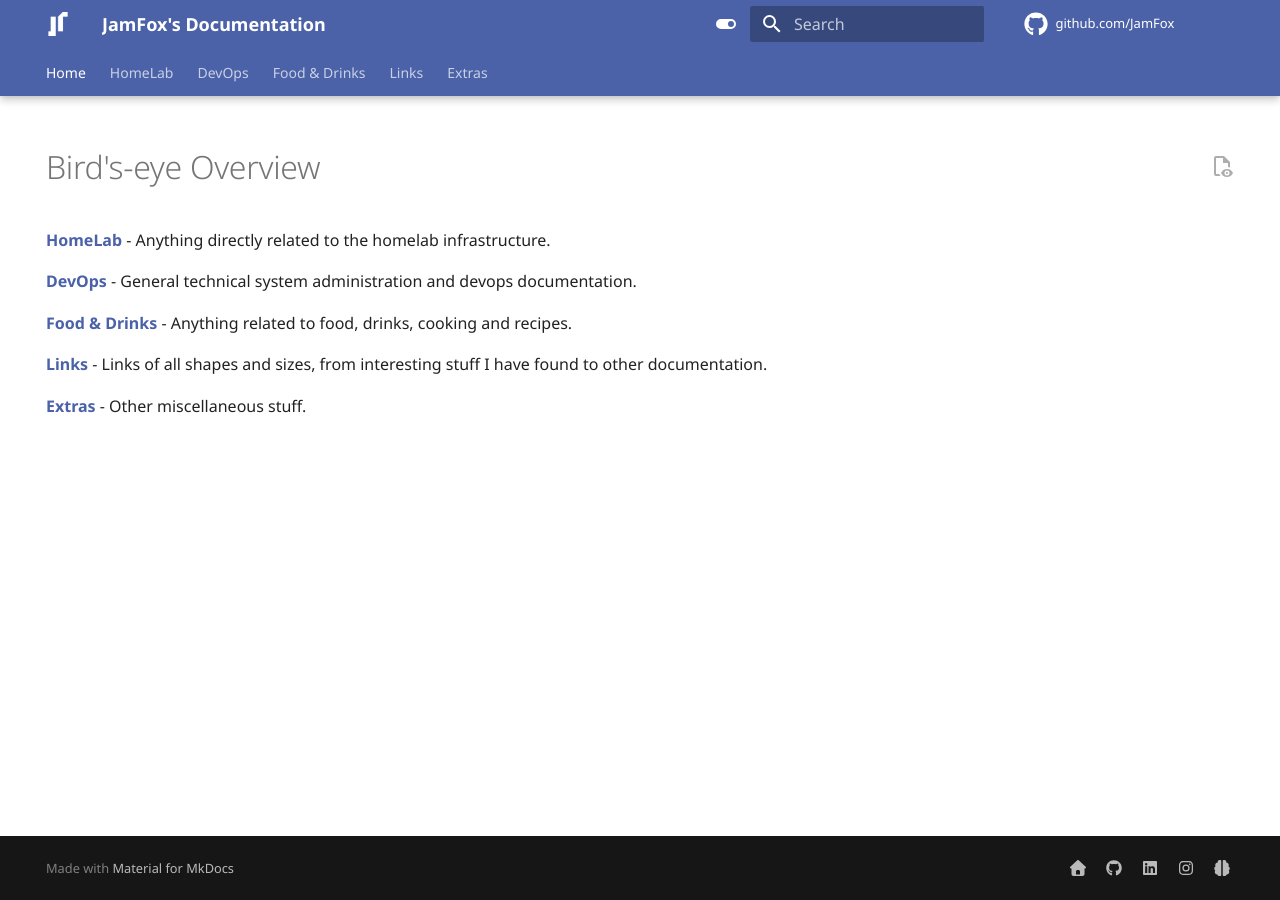
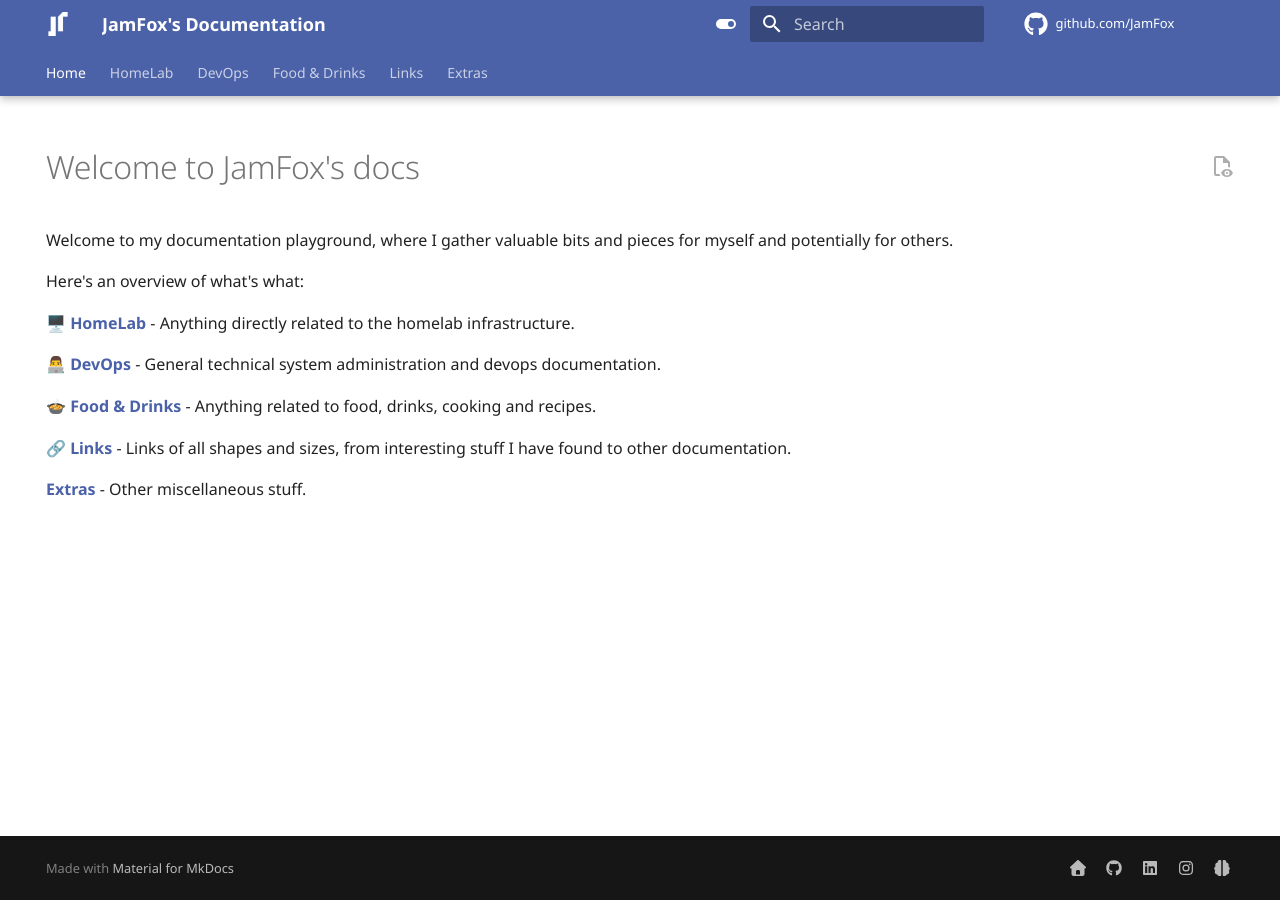
Before and after one commit to JamFox/docs.jamfox.dev, an MkDocs documentation site: the page built from docs/index.md, in a window 1280 px wide. Built offline with MkDocs 1.6.1 and Material for MkDocs 9.7.7, drawn with Linux system fonts in a browser that asks for light colours; comment, search, counter and statistics services are not loaded.

Commit message:
remove pdf generation, redesign index

```diff
--- a/docs/index.md
+++ b/docs/index.md
@@ -5,14 +5,18 @@ hide:
 title: Homepage
 ---
 
-# Bird's-eye Overview
+# Welcome to JamFox's docs
 
-[**HomeLab**](content/homelab/index.md) - Anything directly related to the homelab infrastructure.
+Welcome to my documentation playground, where I gather valuable bits and pieces for myself and potentially for others.
 
-[**DevOps**](content/devops/index.md) - General technical system administration and devops documentation.
+Here's an overview of what's what:
 
-[**Food & Drinks**](content/food/index.md) - Anything related to food, drinks, cooking and recipes.
+[**🖥️ HomeLab**](content/homelab/index.md) - Anything directly related to the homelab infrastructure.
 
-[**Links**](content/links/index.md) - Links of all shapes and sizes, from interesting stuff I have found to other documentation.
+[**👨‍💻 DevOps**](content/devops/index.md) - General technical system administration and devops documentation.
+
+[**🍲 Food & Drinks**](content/food/index.md) - Anything related to food, drinks, cooking and recipes.
+
+[**🔗 Links**](content/links/index.md) - Links of all shapes and sizes, from interesting stuff I have found to other documentation.
 
 [**Extras**](content/extras/index.md) - Other miscellaneous stuff.
--- a/mkdocs.yml
+++ b/mkdocs.yml
@@ -142,16 +142,16 @@ theme:
 plugins:
   - search
   - glightbox
-  - exporter
-  - exporter-pdf
-  - exporter-extras:
-      buttons:
-        - title: Download as PDF
-          icon: material-file-download-outline
-          enabled: !!python/name:mkdocs_exporter.plugins.pdf.button.enabled
-          attributes:
-            href: !!python/name:mkdocs_exporter.plugins.pdf.button.href
-            download: !!python/name:mkdocs_exporter.plugins.pdf.button.download
+#  - exporter
+#  - exporter-pdf
+#  - exporter-extras:
+#      buttons:
+#        - title: Download as PDF
+#          icon: material-file-download-outline
+#          enabled: !!python/name:mkdocs_exporter.plugins.pdf.button.enabled
+#          attributes:
+#            href: !!python/name:mkdocs_exporter.plugins.pdf.button.href
+#            download: !!python/name:mkdocs_exporter.plugins.pdf.button.download
   - minify:
       minify_html: true
       minify_js: true
--- a/package.json
+++ b/package.json
@@ -20,8 +20,5 @@
   "bugs": {
     "url": "https://github.com/JamFox/docs.jamfox.dev/issues"
   },
-  "homepage": "https://github.com/JamFox/docs.jamfox.dev",
-  "dependencies": {
-    "playwright": "1.45"
-  }
+  "homepage": "https://github.com/JamFox/docs.jamfox.dev"
 }
--- a/requirements.txt
+++ b/requirements.txt
@@ -3,4 +3,4 @@ markdown==3.5.2
 mkdocs-glightbox==0.3.7
 mkdocs-minify-plugin==0.8.0
 mkdocs-print-site-plugin==2.3.6
-mkdocs-exporter==5.3.0
+#mkdocs-exporter==5.3.0
```
Also changed, not shown: 2 other files.
